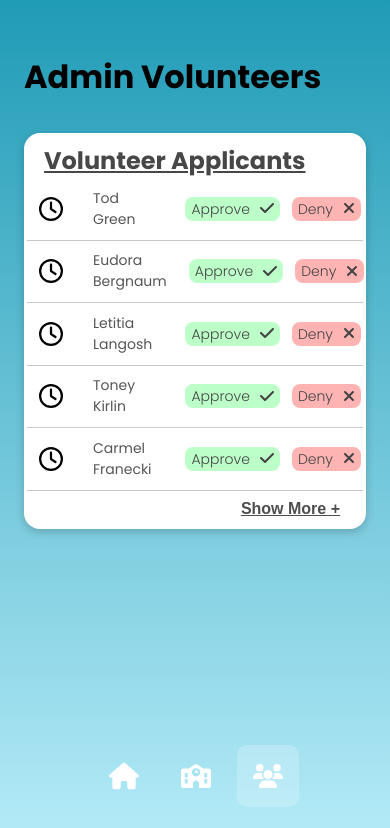
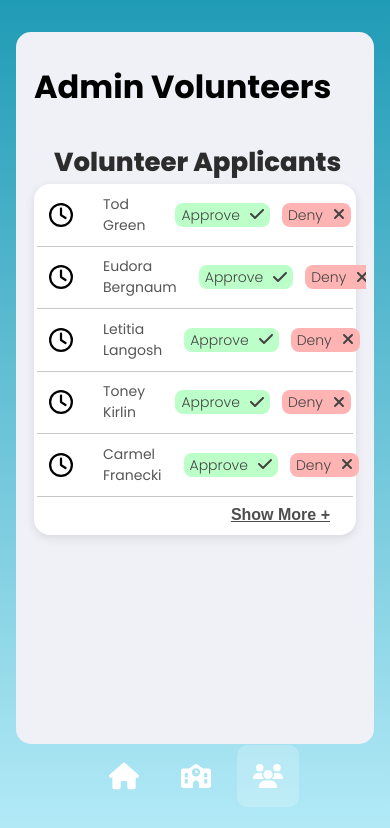
Before and after one commit to 4278-Project-Team-18/BIO-Frontend, a React (Vite) app: page /admin/volunteers in a window 390 px wide. Shown: the top 828 px of the page. Built offline with nearby package versions, Linux system fonts and the light colour scheme.

Commit message:
Lots of css changes for responsiveness, title line item variants, accordion changes

```diff
--- a/src/components/Accordion/Accordion.definitions.ts
+++ b/src/components/Accordion/Accordion.definitions.ts
@@ -2,6 +2,7 @@ import type { ReactNode } from "react";
 
 export interface AccordionProps {
   title: string;
+  headerText?: string;
   hideActionButton?: boolean;
   actionButtonText?: string;
   actionButtonCallback?: () => void;
--- a/src/components/Accordion/Accordion.module.css
+++ b/src/components/Accordion/Accordion.module.css
@@ -10,10 +10,10 @@
   align-items: center;
   justify-content: center;
   width: 100%;
-  margin-top: 10px;
+  margin-top: 2px;
   margin-bottom: 10px;
   background-color: white;
-  box-shadow: 0px 3px 10px rgba(0, 0, 0, 0.2);
+  box-shadow: 0px 3px 10px rgba(0, 0, 0, 0.1);
   border-radius: 1rem;
 }
 
--- a/src/components/Accordion/Accordion.tsx
+++ b/src/components/Accordion/Accordion.tsx
@@ -3,6 +3,7 @@ import TitleLineItem from "../TitleLineItem/TitleLineItem";
 import LineItemDivider from "../LineItemDivider/LineItemDivider";
 import ActionLineItem from "../ActionLineItem/ActionLineItem";
 import NoDataLineItem from "../NoDataLineItem/NoDataLineItem";
+import { TitleLineItemVariant } from "../TitleLineItem/TitleLineItem.definitions";
 import { Fragment, useEffect, useState } from "react";
 import type { AccordionProps } from "./Accordion.definitions";
 
@@ -17,6 +18,7 @@ import type { AccordionProps } from "./Accordion.definitions";
  */
 const Accordion = ({
   title,
+  headerText,
   children,
   actionButtonText,
   actionButtonCallback,
@@ -45,8 +47,19 @@ const Accordion = ({
 
   return (
     <div className={styles["content"]}>
+      {title && (
+        <TitleLineItem
+          title={title}
+          variant={TitleLineItemVariant.TABLE_TITLE}
+        />
+      )}
       <div className={styles["accordion"]}>
-        {title && <TitleLineItem title={title} />}
+        {headerText && (
+          <TitleLineItem
+            title={headerText}
+            variant={TitleLineItemVariant.TABLE_HEADER}
+          />
+        )}
         {!children || children?.length == 0 ? (
           <NoDataLineItem title={noDataTitle} />
         ) : (
--- a/src/components/ClassStudentList/ClassStudentList.tsx
+++ b/src/components/ClassStudentList/ClassStudentList.tsx
@@ -21,6 +21,7 @@ const ClassStudentList = ({ classObject }: ClassStudentListProps) => {
       <div className={styles["class-list-container"]}>
         <Accordion
           title={classObject.name}
+          headerText="Students"
           actionButtonText={"Add student"}
           actionButtonCallback={handleOpenAddStudentModal}
           hideActionButton={isAddingStudent}
--- a/src/components/TitleLineItem/TitleLineItem.definitions.ts
+++ b/src/components/TitleLineItem/TitleLineItem.definitions.ts
@@ -1,3 +1,10 @@
+/* eslint-disable autofix/no-unused-vars */
 export interface TitleLineItemProps {
   title: string;
+  variant?: TitleLineItemVariant;
 }
+
+export enum TitleLineItemVariant {
+  TABLE_HEADER = "table-header",
+  TABLE_TITLE = "table-title",
+}
--- a/src/components/TitleLineItem/TitleLineItem.module.css
+++ b/src/components/TitleLineItem/TitleLineItem.module.css
@@ -1,4 +1,4 @@
-.title-line-item {
+.title-line-item-table-header {
   display: flex;
   flex-direction: row;
   justify-content: left;
@@ -7,10 +7,25 @@
   padding-left: 20px;
 }
 
-.title-line-item-title {
-  font-weight: 700;
-  font-size: 24px;
-  color: #474747;
+.title-line-item-title-table-header {
+  font-weight: 300;
+  font-size: 18px;
+  color: #818181;
   padding: 10px 10px 0px 10px;
-  text-decoration: underline;
 }
+
+.title-line-item-table-title {
+  display: flex;
+  flex-direction: row;
+  justify-content: left;
+  align-items: center;
+  width: 100%;
+  padding-left: 20px;
+}
+
+.title-line-item-title-table-title {
+  font-weight: 800;
+  font-size: 26px;
+  color: #2c2c2c;
+  padding: 10px 10px 0px 0px;
+}
--- a/src/components/TitleLineItem/TitleLineItem.tsx
+++ b/src/components/TitleLineItem/TitleLineItem.tsx
@@ -1,9 +1,15 @@
 import styles from "./TitleLineItem.module.css";
-import type { TitleLineItemProps } from "./TitleLineItem.definitions";
+import {
+  TitleLineItemVariant,
+  type TitleLineItemProps,
+} from "./TitleLineItem.definitions";
 
-const TitleLineItem = ({ title }: TitleLineItemProps) => (
-  <div className={styles["title-line-item"]}>
-    <div className={styles["title-line-item-title"]}>{title}</div>
+const TitleLineItem = ({
+  title,
+  variant = TitleLineItemVariant.TABLE_HEADER,
+}: TitleLineItemProps) => (
+  <div className={styles[`title-line-item-${variant}`]}>
+    <div className={styles[`title-line-item-title-${variant}`]}>{title}</div>
   </div>
 );
 
--- a/src/layout/App.module.css
+++ b/src/layout/App.module.css
@@ -4,6 +4,7 @@
     flex-direction: row;
     width: 100vw;
     height: 100vh;
+    overflow-x: hidden;
   }
 
   .app-main-content {
@@ -11,6 +12,14 @@
     padding: 0rem 0.5rem;
     margin: 3rem 2rem 0rem 2rem;
     overflow: auto;
+    background-color: #f0f1f7;
+    border-radius: 15px 15px 0px 0px;
+    overflow-x: hidden;
+  }
+
+  .app-main-content-inner-container {
+    padding: 30px;
+    overflow-x: hidden;
   }
 
   .app-main-sidebar {
@@ -24,6 +33,7 @@
     flex-direction: column-reverse;
     width: 100vw;
     height: 100vh;
+    overflow-x: hidden;
   }
 
   .app-main-content {
@@ -31,6 +41,14 @@
     padding: 0rem 0.5rem 0.5rem 0.5rem;
     margin: 2rem 1rem 0rem 1rem;
     overflow: auto;
+    background-color: #f0f1f7;
+    border-radius: 15px;
+    overflow-x: hidden;
+  }
+
+  .app-main-content-inner-container {
+    padding: 10px;
+    overflow-x: hidden;
   }
 
   .app-main-sidebar {
--- a/src/layout/App.tsx
+++ b/src/layout/App.tsx
@@ -8,7 +8,9 @@ const App = () => (
       <SideBar />
     </div>
     <div className={styles["app-main-content"]}>
-      <Outlet />
+      <div className={styles["app-main-content-inner-container"]}>
+        <Outlet />
+      </div>
     </div>
   </div>
 );
--- a/src/pages/admin/AdminClassesTab/AdminClassesTab.module.css
+++ b/src/pages/admin/AdminClassesTab/AdminClassesTab.module.css
@@ -1,15 +1,32 @@
+.add-class-button:hover {
+  cursor: pointer;
+}
+
+.add-class-button-label {
+  width: fit-content;
+}
+
+.add-class-submit-button-icon {
+  font-size: 16px;
+  padding-left: 8px;
+  padding-bottom: 2px;
+  color: #ffffff;
+}
+
+@media (min-width: 800px) {
+  .admin-classes-title {
+    font-size: 2.7rem;
+    font-weight: 800;
+    color: #2c2c2c;
+    padding: 10px;
+    letter-spacing: -1px;
+  }
+
   .admin-classes-header {
     display: flex;
     flex-direction: row;
     justify-content: space-between;
     align-items: center;
-}
-
-.admin-classes-title {
-  font-size: 2.3rem;
-  font-weight: 700;
-  color: white;
-  padding: 10px;
   }
 
   .add-class-button {
@@ -26,18 +43,68 @@
     flex-direction: row;
     height: fit-content;
   }
-
-.add-class-button:hover {
-  cursor: pointer;
 }
 
-.add-class-button-label {
-  width: fit-content;
+@media (min-width: 600px) and (max-width: 799px) {
+  .admin-classes-title {
+    font-size: 2.2rem;
+    font-weight: 800;
+    color: #2c2c2c;
+    letter-spacing: -1px;
   }
 
-.add-class-submit-button-icon {
+  .admin-classes-header {
+    display: flex;
+    flex-direction: row;
+    justify-content: space-between;
+    align-items: center;
+    padding: 20px 0px 20px 0px;
+  }
+
+  .add-class-button {
+    color: #ffffff;
+    padding: 10px;
+    width: fit-content;
     font-size: 16px;
-  padding-left: 8px;
-  padding-bottom: 2px;
+    text-align: right;
+    background-color: #5ad06d;
+    border-radius: 10px;
+    display: flex;
+    justify-content: center;
+    align-items: center;
+    flex-direction: row;
+    height: fit-content;
+  }
+}
+
+@media (max-width: 599px) {
+  .admin-classes-title {
+    font-size: 1.8rem;
+    font-weight: 800;
+    color: #2c2c2c;
+    letter-spacing: -1px;
+  }
+
+  .admin-classes-header {
+    display: flex;
+    flex-direction: row;
+    justify-content: space-between;
+    align-items: center;
+    padding: 20px 0px 20px 0px;
+  }
+
+  .add-class-button {
     color: #ffffff;
+    padding: 10px;
+    width: fit-content;
+    font-size: 16px;
+    text-align: right;
+    background-color: #5ad06d;
+    border-radius: 10px;
+    display: flex;
+    justify-content: center;
+    align-items: center;
+    flex-direction: row;
+    height: fit-content;
   }
+}
```
Lines whose indentation alone changed are shown as unchanged.
